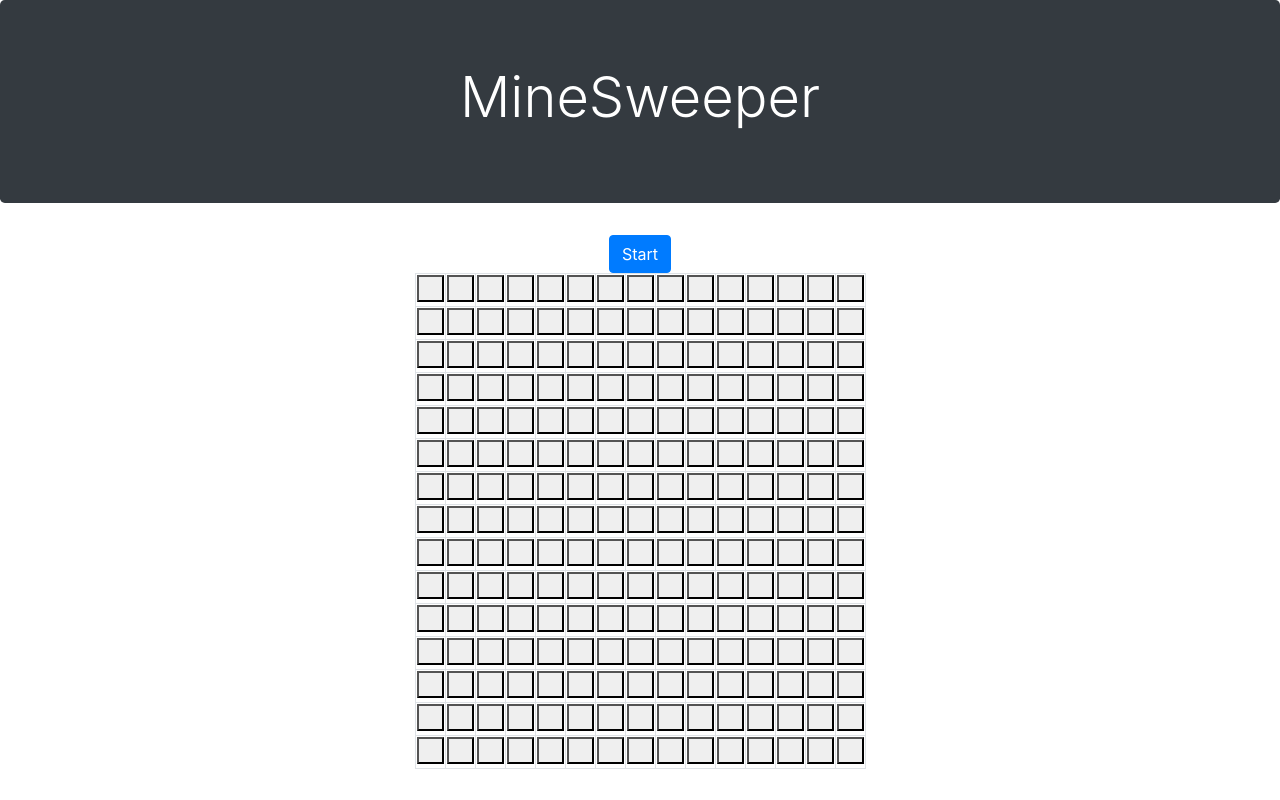
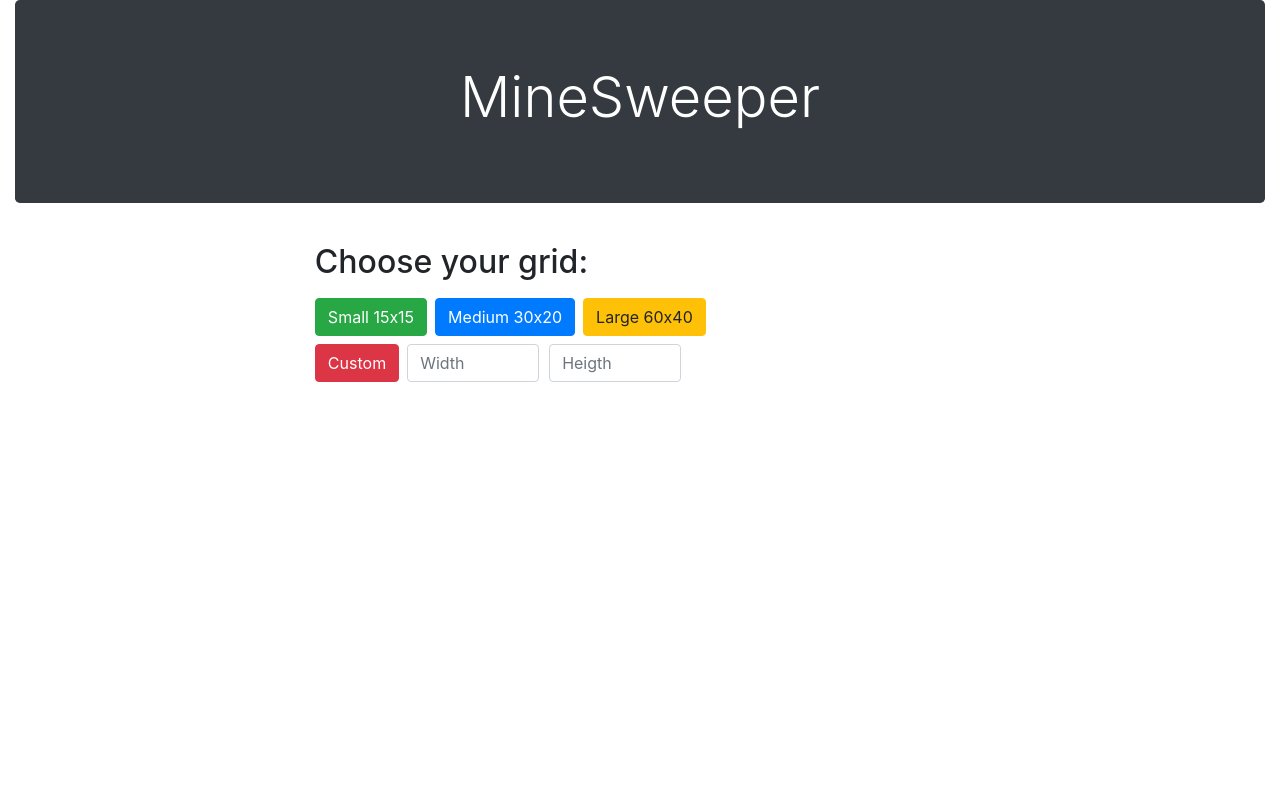
Before and after one commit to smiauek/MineSweeper, a React (Create React App) app: page / in a window 1280 px wide. Built offline with nearby package versions, Linux system fonts and the light colour scheme; a web font is replaced by a local one.

Commit message:
added routes, added choose your grid, reorganized code

```diff
--- a/package.json
+++ b/package.json
@@ -8,6 +8,7 @@
     "@testing-library/user-event": "^13.5.0",
     "react": "^17.0.2",
     "react-dom": "^17.0.2",
+    "react-router-dom": "^6.2.2",
     "react-scripts": "5.0.0",
     "web-vitals": "^2.1.4"
   },
--- a/src/App.js
+++ b/src/App.js
@@ -1,15 +1,30 @@
+import React from "react";
+import { Route, Routes } from "react-router-dom";
+import useQuery from "./utils/useQuery";
+import NotFound from "./components/NotFound";
+import Grid from "./components/Grid";
+import ChooseGrid from "./components/ChooseGrid";
 import Header from "./components/Header";
-import Grid from "./components/Grid"
-
-
-
 
 function App() {
+  const query = useQuery();
+  const width = query.get("width");
+  const heigth = query.get("heigth");
+
   return (
-    <div>
-      <Header />
-      <Grid />
-    </div>
+    <>
+      <div className="container-fluid">
+        <Header />
+        <Routes>
+          <Route path="/" element={<ChooseGrid />} />
+          <Route
+            path="/play"
+            element={<Grid width={width} heigth={heigth} />}
+          />
+          <Route element={<NotFound />} />
+        </Routes>
+      </div>
+    </>
   );
 }
 
--- /dev/null
+++ b/src/components/ChooseGrid.js
@@ -0,0 +1,38 @@
+import React from "react";
+import { useNavigate } from "react-router-dom";
+import CustomGrid from "./CustomGrid";
+
+function ChooseGrid() {
+    const navigate = useNavigate()
+
+
+  return (
+    <>
+      <div className="container-fluid">
+        <div className="d-flex justify-content-center">
+          <div>
+            <div className="row m-2">
+              <h2>Choose your grid:</h2>
+            </div>
+            <div className="row m-2">
+              <button type="button" className="btn btn-success"  onClick={() => navigate("/play?width=15&heigth=15")}>
+                Small 15x15
+              </button>
+              <button type="button" className="btn btn-primary ml-2 mr-2" onClick={() => navigate("/play?width=30&heigth=20")}>
+                Medium 30x20
+              </button>
+              <button type="button" className="btn btn-warning" onClick={() => navigate("/play?width=60&heigth=40")}>
+                Large 60x40
+              </button>
+            </div>
+            <div className="row m-2">
+              <CustomGrid />
+            </div>
+          </div>
+        </div>
+      </div>
+    </>
+  );
+}
+
+export default ChooseGrid;
--- /dev/null
+++ b/src/components/CustomGrid.js
@@ -0,0 +1,41 @@
+import React, { useState } from "react";
+import { useNavigate } from "react-router-dom";
+import GridSizeForm from "./GridSizeForm";
+
+function CustomGrid() {
+  const navigate = useNavigate();
+
+  const initialFormState = {
+    width: "",
+    heigth: "",
+  };
+
+  const [formData, setFormData] = useState({ ...initialFormState });
+
+  const handleChange = ({ target }) => {
+    let value = target.value;
+
+    setFormData({
+      ...formData,
+      [target.name]: value,
+    });
+  };
+
+  return (
+    <div className="row m-0">
+      <button
+        form="gridSizeForm"
+        type="submit"
+        className="btn btn-danger mr-2"
+        onClick={() =>
+          navigate(`/play?width=${formData.width}&heigth=${formData.heigth}`)
+        }
+      >
+        Custom
+      </button>
+      <GridSizeForm formData={formData} handleChange={handleChange} />
+    </div>
+  );
+}
+
+export default CustomGrid;
--- a/src/components/Grid.js
+++ b/src/components/Grid.js
@@ -1,33 +1,5 @@
 import React, { useState } from "react";
-
-// let basicGrid = [
-//   ["", "", "", "", "", "", "", "", "", ""],
-//   ["", "", "", "", "", "", "", "", "", ""],
-//   ["", "", "", "", "", "", "", "", "", ""],
-//   ["", "", "", "", "", "", "", "", "", ""],
-//   ["", "", "", "", "", "", "", "", "", ""],
-//   ["", "", "", "", "", "", "", "", "", ""],
-//   ["", "", "", "", "", "", "", "", "", ""],
-//   ["", "", "", "", "", "", "", "", "", ""],
-//   ["", "", "", "", "", "", "", "", "", ""],
-//   ["", "", "", "", "", "", "", "", "", ""],
-// ];
-
-//let basicGrid = (gridSize = [20, 20]) => Array(gridSize[0]).fill(Array(gridSize[1]).fill(""));
-
-function makeArray(w=15, h=15, val="") {
-  var arr = [];
-  for(let i = 0; i < h; i++) {
-      arr[i] = [];
-      for(let j = 0; j < w; j++) {
-          arr[i][j] = val;
-      }
-  }
-  return arr;
-}
-
-let basicGrid = makeArray()
-
+import generateGrid from "../utils/generateGrid";
 
 function getRandomInt(max) {
   return Math.floor(Math.random() * max);
@@ -59,11 +31,12 @@ function checkAround(row, col, arr) {
   return count;
 }
 
-function Grid() {
+function Grid({ width, heigth }) {
+  let basicGrid = generateGrid(width, heigth);
+
   const [leftClicks, setLeftClicks] = useState([]);
   const [rightClicks, setRightClicks] = useState([]);
   const [grid, setGrid] = useState(basicGrid);
-
 
   function generateMines() {
     let mines = [];
@@ -146,7 +119,7 @@ function Grid() {
         </button>
       </div>
       <div className="d-flex justify-content-center">
-        <table className="table-bordered border-dark">
+        <table className="table-bordered border-dark ">
           <tbody>
             {grid.map((row, rowIndex) => (
               <tr key={rowIndex} id={rowIndex} style={{ height: 30 }}>
--- /dev/null
+++ b/src/components/GridSizeForm.js
@@ -0,0 +1,34 @@
+import React from "react";
+
+function GridSizeForm({ formData, handleChange }) {
+  return (
+    <form id="gridSizeForm">
+      <div className="form-row">
+        <div className="col-3">
+          <input
+            id="width"
+            name="width"
+            type="number"
+            className="form-control"
+            placeholder="Width"
+            onChange={handleChange}
+            value={formData.width}
+          />
+        </div>
+        <div className="col-3">
+          <input
+            id="heigth"
+            name="heigth"
+            type="number"
+            className="form-control"
+            placeholder="Heigth"
+            onChange={handleChange}
+            value={formData.heigth}
+          />
+        </div>
+      </div>
+    </form>
+  );
+}
+
+export default GridSizeForm;
--- /dev/null
+++ b/src/components/NotFound.js
@@ -0,0 +1,11 @@
+import React from "react";
+
+function NotFound() {
+  return (
+    <div className="NotFound">
+      <h1>Not Found</h1>
+    </div>
+  );
+}
+
+export default NotFound;
--- a/src/index.js
+++ b/src/index.js
@@ -1,10 +1,11 @@
 import React from 'react';
 import ReactDOM from 'react-dom';
+import { BrowserRouter } from 'react-router-dom';
 import App from './App';
 
 ReactDOM.render(
-  <React.StrictMode>
+  <BrowserRouter>
     <App />
-  </React.StrictMode>,
+  </BrowserRouter>,
   document.getElementById('root')
 );
--- /dev/null
+++ b/src/utils/generateGrid.js
@@ -0,0 +1,10 @@
+export default function generateGrid(w = 15, h = 15, val = "") {
+    var arr = [];
+    for (let i = 0; i < h; i++) {
+      arr[i] = [];
+      for (let j = 0; j < w; j++) {
+        arr[i][j] = val;
+      }
+    }
+    return arr;
+  }
--- /dev/null
+++ b/src/utils/useQuery.js
@@ -0,0 +1,7 @@
+import { useLocation } from "react-router-dom";
+
+function useQuery() {
+  return new URLSearchParams(useLocation().search);
+}
+
+export default useQuery;
```
Also changed, not shown: 1 other file (tests, documents, lock files or other folders).
